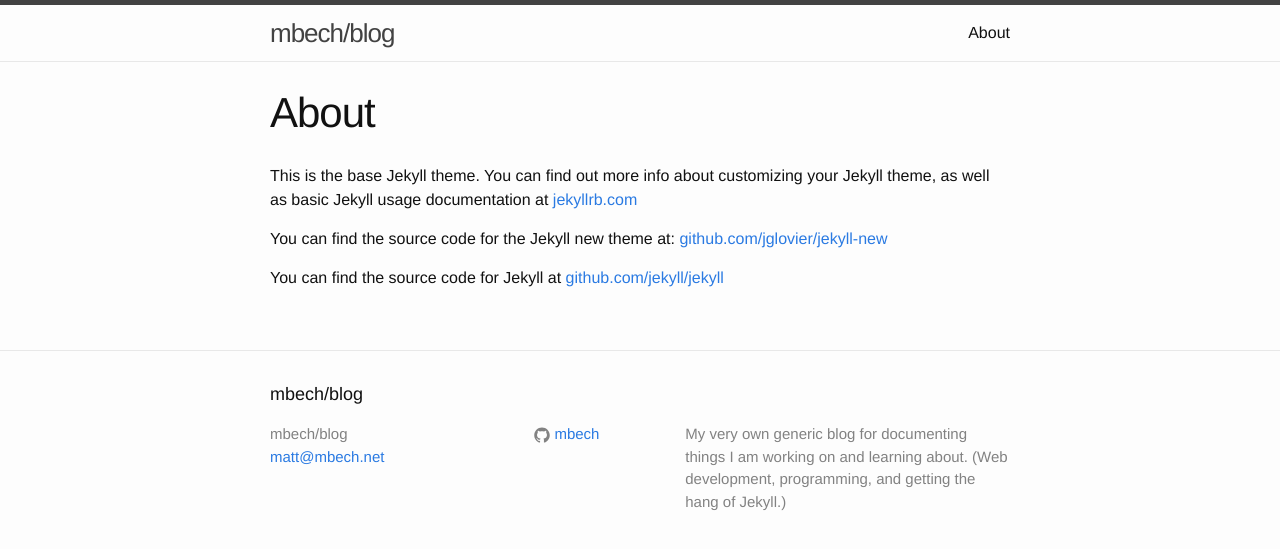
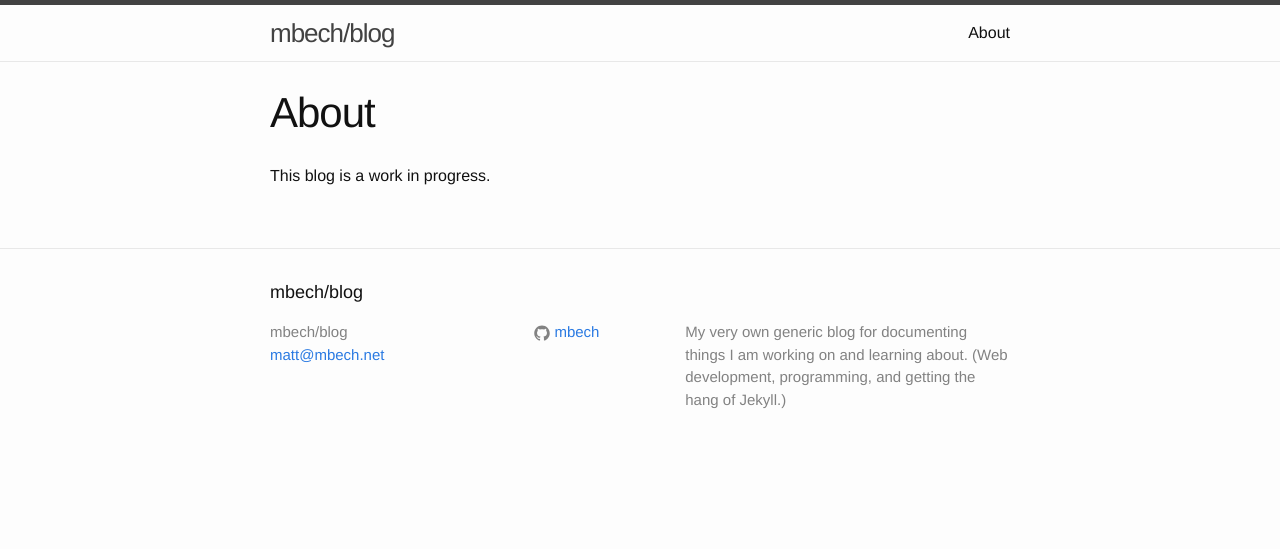
Before and after one commit to mbech/blog, a Jekyll site: the page built from about.md, in a window 1280 px wide. Shown: the top 549 px of the page. Built offline with Jekyll 4.4.1, drawn with Linux system fonts in a browser that asks for light colours.

Commit message:
Removing default text from about

```diff
--- a/about.md
+++ b/about.md
@@ -4,8 +4,4 @@ title: About
 permalink: /about/
 ---
 
-This is the base Jekyll theme. You can find out more info about customizing your Jekyll theme, as well as basic Jekyll usage documentation at [jekyllrb.com](http://jekyllrb.com/)
-
-You can find the source code for the Jekyll new theme at: [github.com/jglovier/jekyll-new](https://github.com/jglovier/jekyll-new)
-
-You can find the source code for Jekyll at [github.com/jekyll/jekyll](https://github.com/jekyll/jekyll)
+This blog is a work in progress.
```
